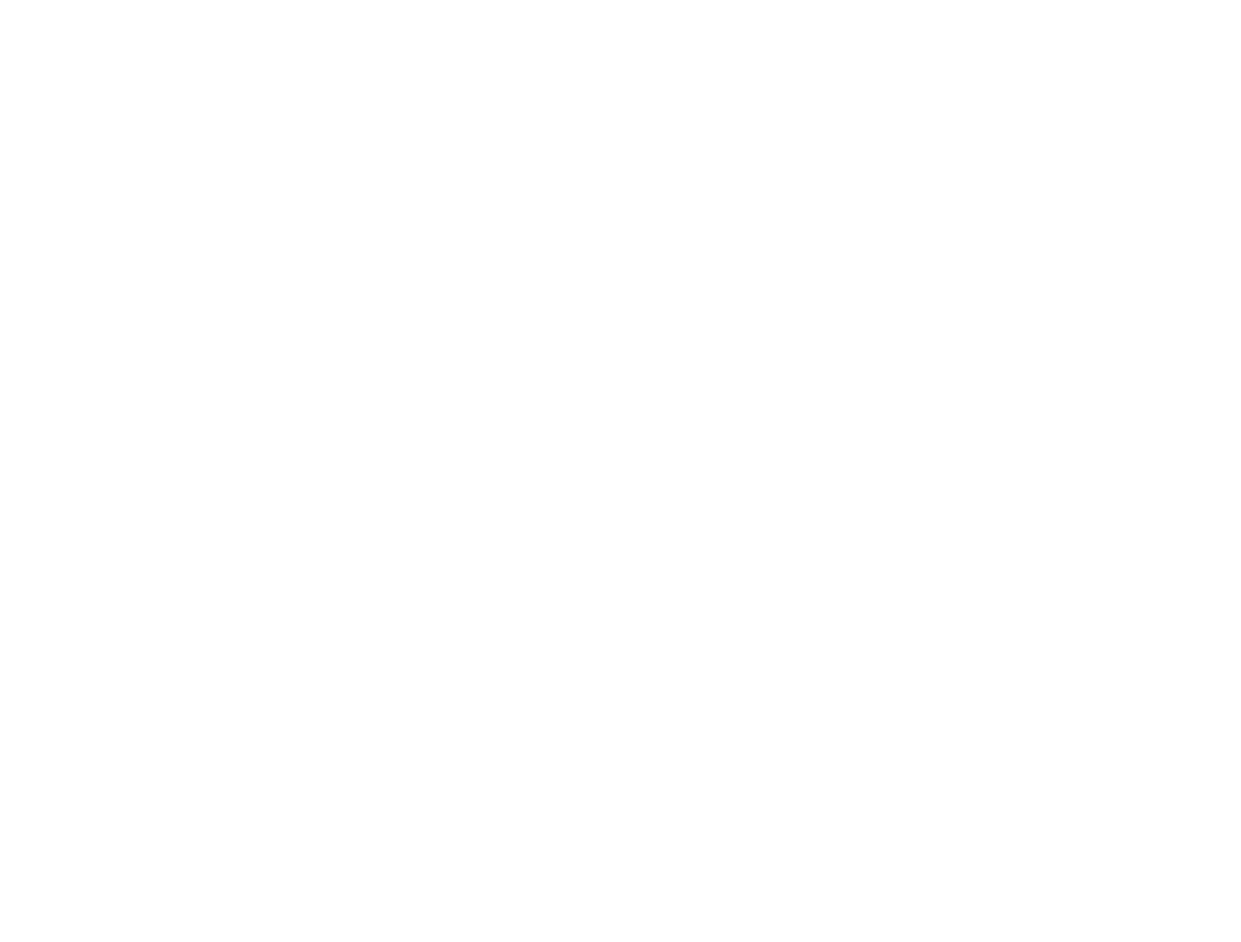
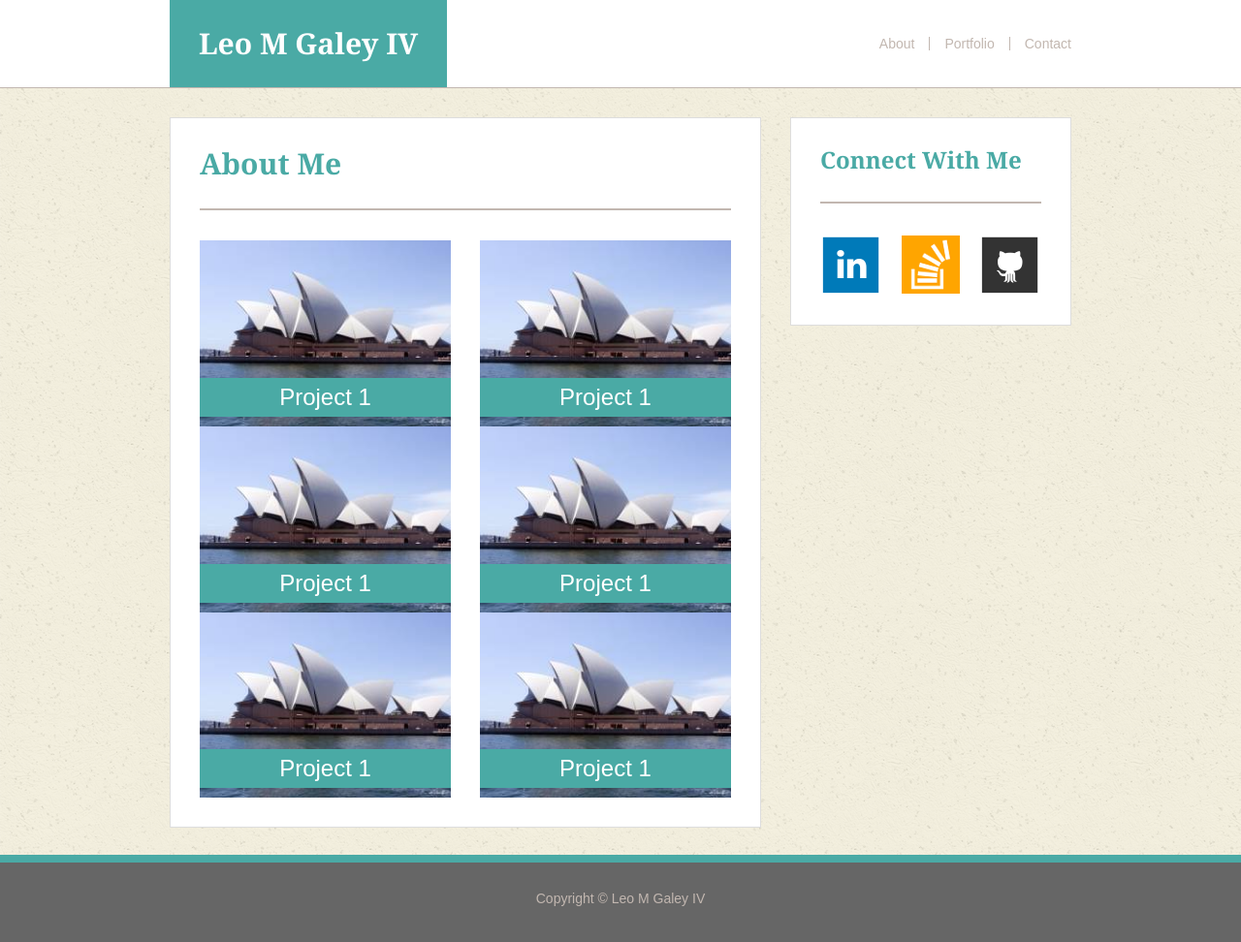
Before and after one commit to leogaley/Bootstrap-Portfolio, a plain HTML site: page portfolio.html in a window 1280 px wide. Shown: the whole page at 97% size. Before the commit the page ends 800 px from the top, so only its background shows below. Drawn offline with nearby package versions, Linux system fonts and the light colour scheme.

Commit message:
update index and portfolio

```diff
--- a/assets/css/style.css
+++ b/assets/css/style.css
@@ -4,7 +4,20 @@ html, body{
 	background-image:url(../images/ricepaper_v3.png);
 	}
 
+p {
+	font-family: 'Arial', 'Helvetica Neue', Helvetica, sans-serif;
+	line-height:30px;
+	font-size:18px;
+}
 
+html{
+	min-height:100%;
+	position:relative;
+}
+
+body {
+	margin-bottom:98px;
+}
 
 
 #main-container {
@@ -19,16 +32,19 @@ html, body{
 .navbar-default {
 	background-color:white;
 	margin-bottom:0px;
+	border-bottom: 1px #c2b7b0 solid;
 
 }
 
-.nav li a {
+/*.nav li a {*/
+.navbar-default .navbar-nav>li>a{
 	height:14px;
 	line-height: 14px;
 	padding:0px 15px;
-	border-right:1px solid blue;
+	border-right:1px solid #c2b7b0;
 	margin-top:38px;
 	margin-bottom:38px;
+	color:#c2b7b0;
 }
 
 #contact {
@@ -43,6 +59,17 @@ html, body{
     line-height: 90px;
     background-color:#4aaaa5;
     margin-left:0px !important;
+    font-weight:600;
+}
+
+.navbar-brand,h1,h2,h3{
+	font-family:'Georgia', Times, 'Times New Roman', serif;
+}
+
+/*div.portfolio-image:nth-child(n+3)*/
+div.portfolio-image:nth-of-type(n+3) {
+	margin-top:30px;
+
 }
 
 /*[class*="col-"]{
@@ -50,10 +77,11 @@ html, body{
 }*/
 
 .panel {
-	border:1px solid gray;
+	border:1px #dddddd solid;
 	border-radius:unset;
 	box-shadow:none;
 	margin-top:30px;
+
 }
 
 #aboutMeImage{
@@ -65,6 +93,25 @@ html, body{
 
 .panel>div {
 	padding:30px;
+
+}
+
+.portfolio-image {
+	position:relative;
+}
+
+.portfolio-banner{
+	background-color:#4aaaa5;
+	color:white;
+	font-size:24px;
+	z-index: 2;
+	position:absolute;
+	bottom:10px;
+	height:24px;
+	width:100%;
+	text-align:center;
+	padding:20px 0;
+	line-height:0;
 }
 
 .panel>.panel-heading{
@@ -74,8 +121,10 @@ html, body{
 
 .panel h2, .panel h3 {
 	padding: 30px 0px;
-	border-bottom:1px solid gray;
+	border-bottom:2px #c2b7b0 solid;
 	margin:0px;
+	font-weight: 600;
+    color: #4aaaa5;
 }
 
 #connect-links {
@@ -84,7 +133,26 @@ html, body{
 }
 
 
+footer {
+    /*clear: both;*/
+    background-color: #666666;
+    border-top: 8px #4aaaa5 solid;
+    height: 90px;
+    color: #c2b7b0;
+    width: 100%;
+    margin-top: 15px;
+    position:absolute;
+    bottom:0;
 
+}
+.footer .container {
+	height:100%;
+	line-height:70px;
+}
+.footer-content{
+	display:inline-block;
+	vertical-align:middle;
+}
 /*// Large devices (desktops, 992px and up)*/
 @media (max-width: 991px) {
 
@@ -98,7 +166,7 @@ html, body{
 
 	}
 	#connect-text {
-		font-size: 2vw;
+		font-size: 1.8vw;
 		}
 
 }
@@ -122,9 +190,8 @@ html, body{
 		height:100%;
 	}
 
-	.nav li a {
-		margin:0px;
-		padding:0px auto;
+	.navbar-default .navbar-nav>li>a {
+		margin:0;
 		text-align:center;
 	}
 
--- a/portfolio.html
+++ b/portfolio.html
@@ -0,0 +1,186 @@
+<!DOCTYPE html>
+
+<html lang="en">
+
+<head>
+	<meta charset="UTF-8">
+	<meta name="viewport" content="width=device-width, initial-scale=1">
+	<link rel="stylesheet" type="text/css" href="assets/css/reset.css">
+	<link rel="stylesheet" href="https://maxcdn.bootstrapcdn.com/bootstrap/3.3.7/css/bootstrap.min.css">
+	<script src="https://ajax.googleapis.com/ajax/libs/jquery/3.2.0/jquery.min.js"></script>
+	<script src="https://maxcdn.bootstrapcdn.com/bootstrap/3.3.7/js/bootstrap.min.js"></script>
+	<link rel="stylesheet" href="assets/css/style.css">
+	<title>About Me - Leo Galey</title>
+</head>
+
+<body>
+	<nav class="navbar-default">
+  		<div class="container">
+    		<div class="navbar-header">
+      			<a class="navbar-brand" href="#">Leo M Galey IV</a>
+    		</div>
+    		<ul class="nav navbar-nav navbar-right">
+		      <li><a href="#">About</a></li>
+
+		      <li><a href="#">Portfolio</a></li>
+		      <li><a id="contact" href="#">Contact</a></li>
+		    </ul>
+  		</div>
+	</nav>
+
+	<div id="main-container">
+		<div class="container">
+			<div class="row">
+				<div class="col-sm-8">
+
+
+
+					<div class="panel">
+						<div class="panel-heading">
+							<h2>About Me</h2>
+						</div>
+						<div class="portfolio-panel panel-body">
+							<div class="row">
+								<div class="col-sm-6">
+									<div class="portfolio-image">
+										<div class="portfolio-banner">
+												Project 1
+										</div>
+										<img class="img-responsive" src="assets/images/p-image1.jpg" alt="Portfolio-1">
+
+
+									</div>
+								</div>
+
+
+								<div class="col-sm-6">
+									<div class="portfolio-image">
+										<div class="portfolio-banner">
+												Project 1
+										</div>
+										<img class="img-responsive" src="assets/images/p-image1.jpg" alt="Portfolio-1">
+
+
+									</div>
+								</div>
+
+
+							</div>
+
+							<div class="row">
+								<div class="col-sm-6">
+									<div class="portfolio-image">
+										<div class="portfolio-banner">
+												Project 1
+										</div>
+										<img class="img-responsive" src="assets/images/p-image1.jpg" alt="Portfolio-1">
+
+
+									</div>
+								</div>
+
+
+								<div class="col-sm-6">
+									<div class="portfolio-image">
+										<div class="portfolio-banner">
+												Project 1
+										</div>
+										<img class="img-responsive" src="assets/images/p-image1.jpg" alt="Portfolio-1">
+
+
+									</div>
+								</div>
+
+
+							</div>
+
+							<div class="row">
+								<div class="col-sm-6">
+									<div class="portfolio-image">
+										<div class="portfolio-banner">
+												Project 1
+										</div>
+										<img class="img-responsive" src="assets/images/p-image1.jpg" alt="Portfolio-1">
+
+
+									</div>
+								</div>
+
+
+								<div class="col-sm-6">
+									<div class="portfolio-image">
+										<div class="portfolio-banner">
+												Project 1
+										</div>
+										<img class="img-responsive" src="assets/images/p-image1.jpg" alt="Portfolio-1">
+
+
+									</div>
+								</div>
+
+
+							</div>
+
+
+
+
+						</div>
+
+					</div>
+
+
+
+
+
+
+
+				</div>
+
+				<div class="col-sm-4">
+
+						<div class="panel">
+
+							<div class="panel-heading">
+								<h3 id="connect-text">Connect With Me</h3>
+							</div>
+
+							<div class="panel-body" >
+								<div class="row">
+									<div id="connect-links" class="col-lg-12">
+										<a target="_blank" href="https://www.linkedin.com/in/leo-galey-b9a1245b/"><img class="img-responsive" id="linkedin" src="assets/images/linkedin_2.png" alt="LinkedIn Link"></a>
+									<!-- </div> -->
+
+									<!-- <div class="col-lg-4"> -->
+										<a target="_blank" href="https://stackoverflow.com/users/8481334/leo-galey?" ><img class="img-responsive" id="stackoverflow" src="assets/images/stackoverflow_3.png" alt="Stack Overflow Link"></a>
+									<!-- </div> -->
+
+									<!-- <div class="col-lg-4"> -->
+										<a target="_blank" href="https://github.com/leogaley"><img class="img-responsive"  id="github" src="assets/images/github_2.png" alt="Github Link"></a>
+									</div>
+								</div>
+							</div>
+
+						</div>
+				</div>
+
+
+
+			</div>
+
+		</div>
+
+	</div>
+
+
+
+    <footer class="footer text-center">
+      <div class="container">
+        <div class="footer-content">
+        	Copyright &copy; Leo M Galey IV
+        </div>
+      </div>
+    </footer>
+
+</body>
+
+</html>
```
Also changed, not shown: index.html (+14 -10 lines).
